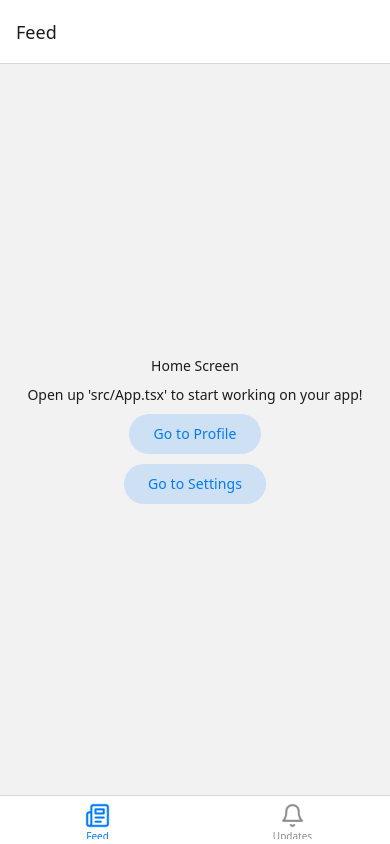
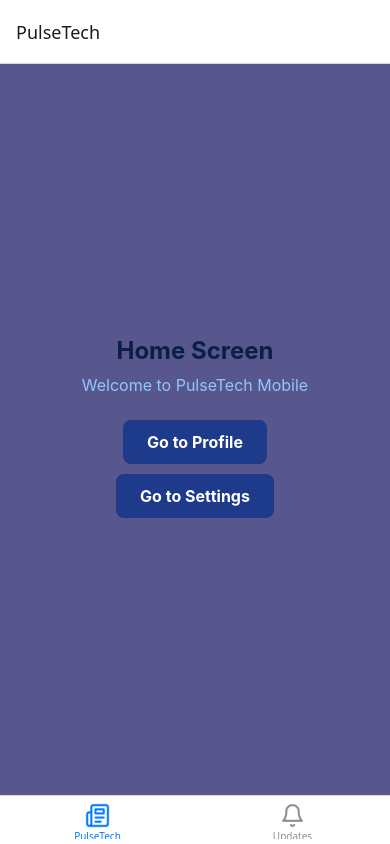
Before and after one commit to FabianC1/PulseTechMobile, a React Native app: screen / in a window 390 px wide. Built offline with nearby package versions, Linux system fonts and the light colour scheme.

Commit message:
ADDED THEME AND HAVE MULTIPLE PAGES WORKING

```diff
--- a/package.json
+++ b/package.json
@@ -26,11 +26,14 @@
     "react-native-gesture-handler": "~2.20.2",
     "react-native-safe-area-context": "4.12.0",
     "react-native-screens": "4.4.0",
-    "react-native-web": "~0.19.13"
+    "react-native-web": "~0.19.13",
+    "styled-components": "^6.1.15"
   },
   "devDependencies": {
     "@babel/core": "^7.20.0",
     "@types/react": "~18.3.12",
+    "@types/styled-components": "^5.1.34",
+    "@types/styled-components-react-native": "^5.2.5",
     "typescript": "^5.7.2"
   },
   "private": true
--- a/src/App.tsx
+++ b/src/App.tsx
@@ -1,5 +1,21 @@
 import { Navigation } from './navigation/index';
+import { ThemeProvider } from 'styled-components/native';
+import { lightTheme } from './theme';
+import styled from 'styled-components/native';
+import { SafeAreaView } from 'react-native';
 
 export default function App() {
-  return <Navigation />;
+  return (
+    <ThemeProvider theme={lightTheme}>
+      <AppContainer>
+        <Navigation />
+      </AppContainer>
+    </ThemeProvider>
+  );
 }
+
+// ✅ This applies the background color globally
+const AppContainer = styled(SafeAreaView)`
+  flex: 1;
+  background-color: ${({ theme }: { theme: typeof lightTheme }) => theme.colors.background};
+`;
--- a/src/navigation/index.tsx
+++ b/src/navigation/index.tsx
@@ -19,7 +19,7 @@ const HomeTabs = createBottomTabNavigator({
     Home: {
       screen: Home,
       options: {
-        title: 'Feed',
+        title: 'PulseTech',
         tabBarIcon: ({ color, size }) => (
           <Image
             source={newspaper}
--- a/src/navigation/screens/Home.tsx
+++ b/src/navigation/screens/Home.tsx
@@ -1,24 +1,61 @@
-import { Button, Text } from '@react-navigation/elements';
-import { StyleSheet, View } from 'react-native';
+import React from 'react';
+import { View, Text, TouchableOpacity, StyleSheet } from 'react-native';
+import { useTheme } from 'styled-components/native';
+import { useNavigation } from '@react-navigation/native';
 
 export function Home() {
+  const theme = useTheme();
+  const navigation = useNavigation();
+
   return (
-    <View style={styles.container}>
-      <Text>Home Screen</Text>
-      <Text>Open up 'src/App.tsx' to start working on your app!</Text>
-      <Button screen="Profile" params={{ user: 'jane' }}>
-        Go to Profile
-      </Button>
-      <Button screen="Settings">Go to Settings</Button>
+    <View style={[styles.container, { backgroundColor: theme.colors.background }]}>
+      <Text style={[styles.title, { color: theme.colors.text }]}>Home Screen</Text>
+      <Text style={[styles.subtitle, { color: theme.colors.secondary }]}>
+        Welcome to PulseTech Mobile
+      </Text>
+
+      <TouchableOpacity
+        style={[styles.button, { backgroundColor: theme.colors.primary }]}
+        onPress={() => navigation.navigate('Profile' as never)}
+      >
+        <Text style={styles.buttonText}>Go to Profile</Text>
+      </TouchableOpacity>
+
+      <TouchableOpacity
+        style={[styles.button, { backgroundColor: theme.colors.primary }]}
+        onPress={() => navigation.navigate('Settings' as never)}
+      >
+        <Text style={styles.buttonText}>Go to Settings</Text>
+      </TouchableOpacity>
     </View>
   );
 }
 
+// Using StyleSheet instead of styled-components
 const styles = StyleSheet.create({
   container: {
     flex: 1,
     justifyContent: 'center',
     alignItems: 'center',
-    gap: 10,
+  },
+  title: {
+    fontSize: 24,
+    fontWeight: 'bold',
+    marginBottom: 10,
+  },
+  subtitle: {
+    fontSize: 16,
+    marginBottom: 20,
+  },
+  button: {
+    paddingVertical: 12,
+    paddingHorizontal: 24,
+    borderRadius: 8,
+    margin: 5,
+  },
+  buttonText: {
+    color: '#ffffff',
+    fontSize: 16,
+    fontWeight: 'bold',
   },
 });
--- /dev/null
+++ b/src/theme.ts
@@ -0,0 +1,18 @@
+import 'styled-components/native';
+
+export const lightTheme = {
+  colors: {
+    background: '#010055a2',
+    text: '#0A1F44',
+    primary: '#1E3A8A',
+    secondary: '#93C5FD',
+  },
+};
+
+// Define Theme Type
+export type ThemeType = typeof lightTheme;
+
+// Extend Styled Components Theme to Avoid Type Errors
+declare module 'styled-components' {
+  export interface DefaultTheme extends ThemeType {}
+}
--- a/tsconfig.json
+++ b/tsconfig.json
@@ -2,6 +2,6 @@
   "extends": "expo/tsconfig.base",
   "compilerOptions": {
     "moduleResolution": "bundler",
-    "strict": true
+    "strict": true,
   }
 }
```
Also changed, not shown: src/styled.d.ts (added, +9 -0 lines), 1 other file (tests, documents, lock files or other folders).
